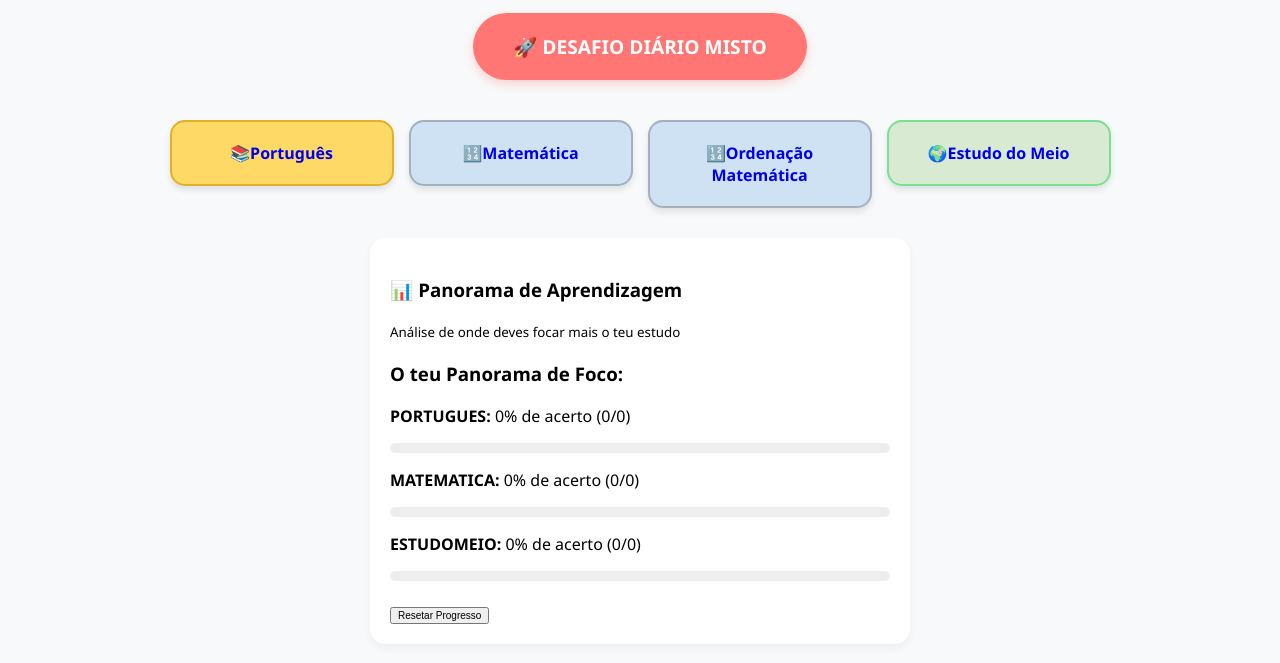
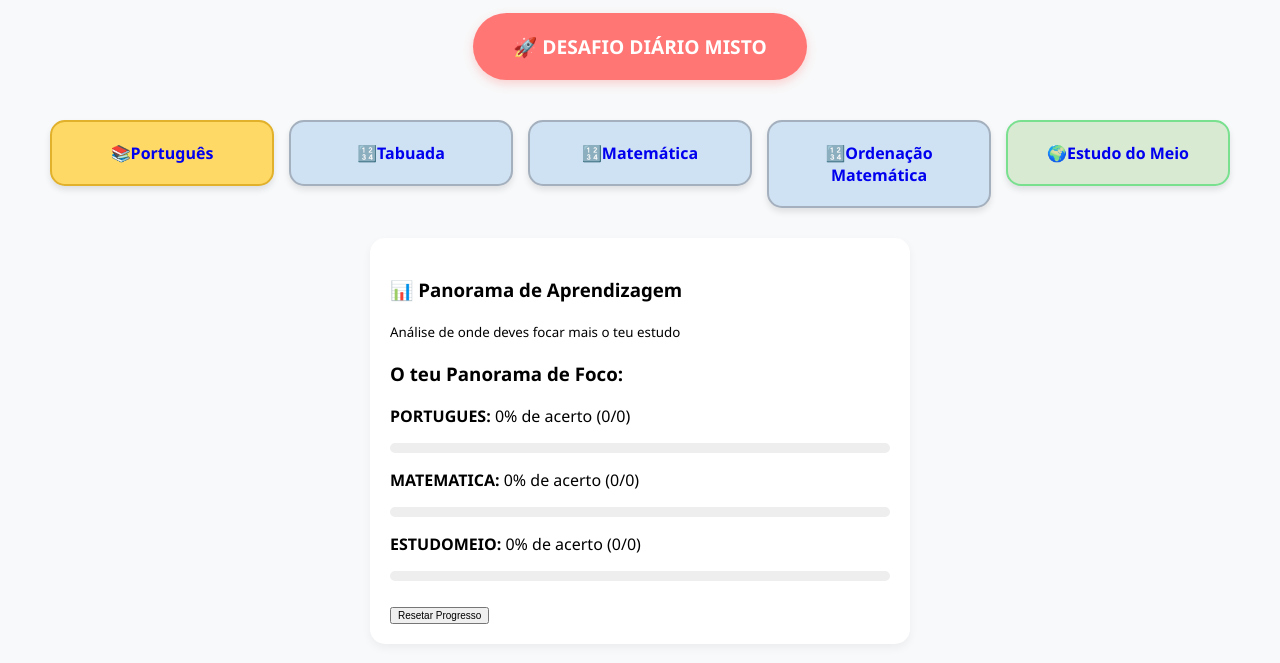
Before and after one commit to vabarros/estudo-facil, a plain HTML site: page index.html in a window 1280 px wide. Shown: the part 131-794 px from the top of the page. Drawn offline with Linux system fonts and the light colour scheme.

Commit message:
Inclusão da chamada na home a tabuada

```diff
--- a/index.html
+++ b/index.html
@@ -20,6 +20,9 @@
     <div class="menu">
         <a href="materias/portugues.html" style="text-decoration:none;">
             <div class="card pt"><span>📚</span>Português</div>
+        </a>
+        <a href="materias/tabuada.html" style="text-decoration:none;">
+            <div class="card mat"><span>🔢</span>Tabuada</div>
         </a>
         <a href="materias/matematica.html" style="text-decoration:none;">
             <div class="card mat"><span>🔢</span>Matemática</div>
```
